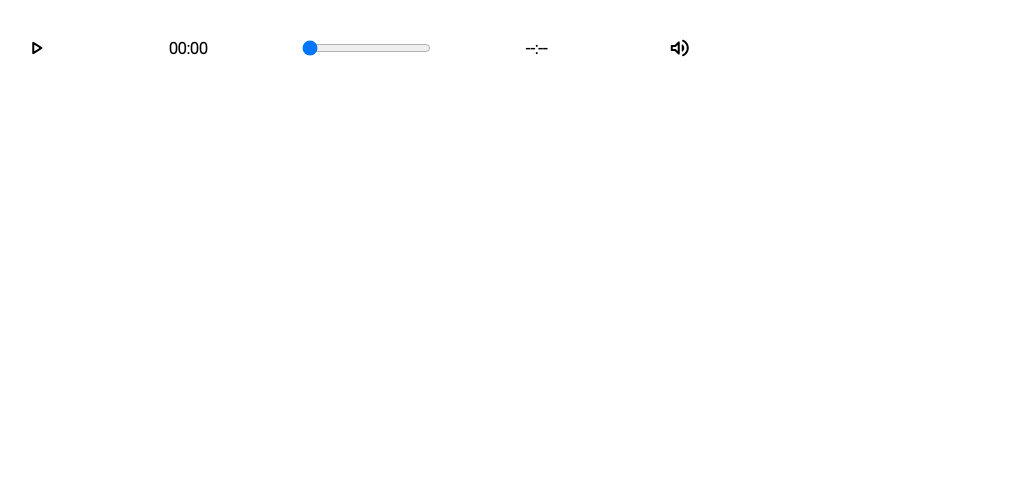
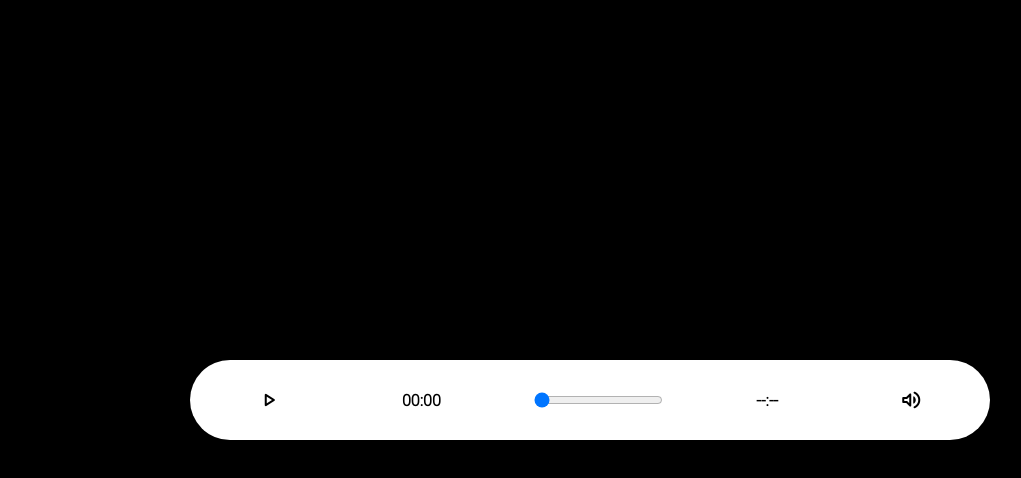
Before and after one commit to VERTIGOJACK/tiny-audioplayer, a plain HTML site: page dist/audioplayer-element.html in a window 1280 px wide. Shown: the whole page, without its empty margins (50-1071 px from the left). Drawn offline with nearby package versions, Linux system fonts and the light colour scheme; files that its build step writes are made by us from their sources.

Commit message:
changed css

```diff
--- a/dist/style.css
+++ b/dist/style.css
@@ -1,11 +1,33 @@
 @import url("https://fonts.googleapis.com/css2?family=Roboto:wght@300&display=swap");
+
+:root {
+  --foreground: black;
+  --background: white;
+  --hover: blue;
+  --sliderfill: blue;
+  --sliderbackground: lightgray;
+  --sliderhover: lightblue;
+}
+
+* {
+  margin: 0;
+  padding: 0;
+  box-sizing: border-box;
+}
+body {
+  background: black;
+  display: grid;
+  place-content: center;
+  width: 100vw;
+  height: 100vh;
+}
 
 .audioplayer {
   display: flex;
   justify-content: space-around;
   width: 100vmin;
   aspect-ratio: 20/2;
-  background: white;
+  background: var(--background);
   border-radius: 50vmin;
 }
 
@@ -15,6 +37,7 @@
   margin: 0 2vmin 0 2vmin;
   font-family: "Roboto", sans-serif;
   font-weight: 800;
+  color: var(--foreground);
 }
 
 .audioplayer button {
@@ -22,16 +45,17 @@
   border-radius: 50vmin;
   background-color: transparent;
   border-style: none;
+  transition: all 1s;
+  color: var(--foreground);
+}
 
-  transition: all 1s;
+.audioplayer button:hover {
+  color: var(--hover);
 }
 
 .audioplayer button:active {
   transform: scale(1.5);
   transition: all 0s;
-}
-
-.audioplayer .seekbar {
 }
 
 .audioplayer .volume {
@@ -44,10 +68,10 @@
   position: absolute;
   transform-origin: top left;
   transform: rotate(270deg) scaleX(0);
-  background: white;
+  background: rgba(255, 255, 255, 0.95);
   height: 100%;
   bottom: 3vmin;
-  border-radius: 2vmin;
+  border-radius: 10vmin;
   transition: all ease-in-out 0.2s;
 }
 
```
